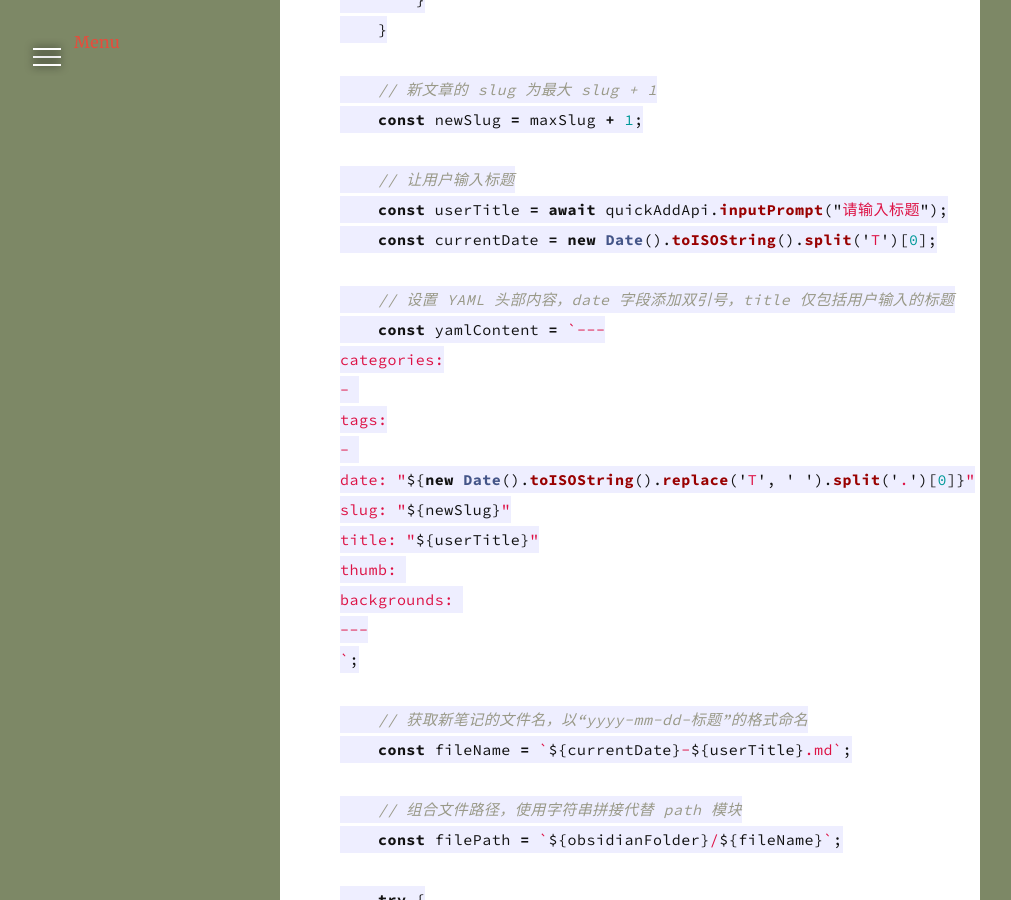
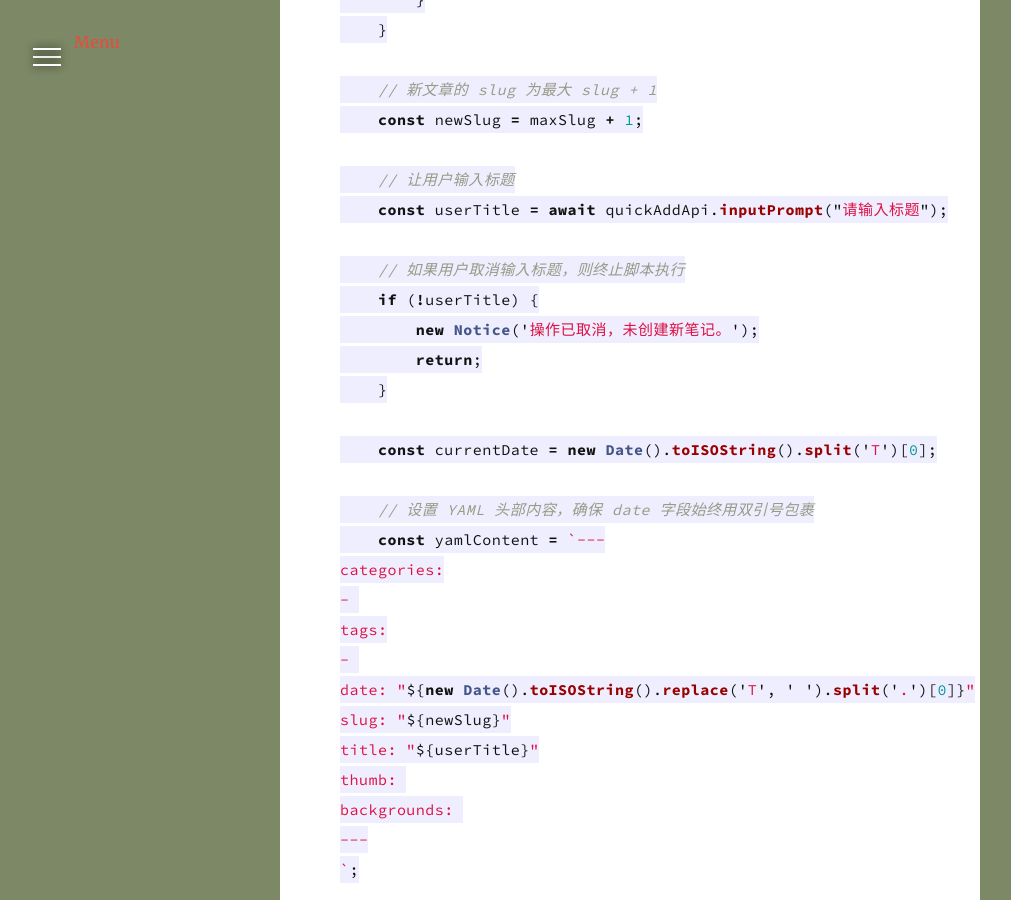
Before and after one commit to wangyunzi/wangyunzi.github.io, a Jekyll site: the page built from _posts/2024-08-10-obsidian&jekyll进阶(2).md, in a window 1280 px wide and 900 px high, scrolled down 1608 px. Shown: the whole window, without its empty margins (10-1021 px from the left). Built offline with Jekyll 4.4.1, drawn with Linux system fonts in a browser that asks for light colours; nearby versions of some CDN libraries; comment, search, counter and statistics services are not loaded.

Commit message:
Sync _posts from Obsidian repository

````diff
--- a/_posts/2024-08-10-obsidian&jekyll进阶(2).md
+++ b/_posts/2024-08-10-obsidian&jekyll进阶(2).md
@@ -54,9 +54,16 @@ module.exports = async (params) => {
 
     // 让用户输入标题
     const userTitle = await quickAddApi.inputPrompt("请输入标题");
+
+    // 如果用户取消输入标题，则终止脚本执行
+    if (!userTitle) {
+        new Notice('操作已取消，未创建新笔记。');
+        return;
+    }
+
     const currentDate = new Date().toISOString().split('T')[0];
 
-    // 设置 YAML 头部内容，date 字段添加双引号，title 仅包括用户输入的标题
+    // 设置 YAML 头部内容，确保 date 字段始终用双引号包裹
     const yamlContent = `---
 categories:
 -
@@ -88,6 +95,7 @@ backgrounds:
         new Notice('Failed to create note. Please check the folder path and permissions.');
     }
 };
+
 
 ```
 
````
Also changed, not shown: _posts/2024-08-10-百香果你知吗？.md (added, +35 -0 lines).
